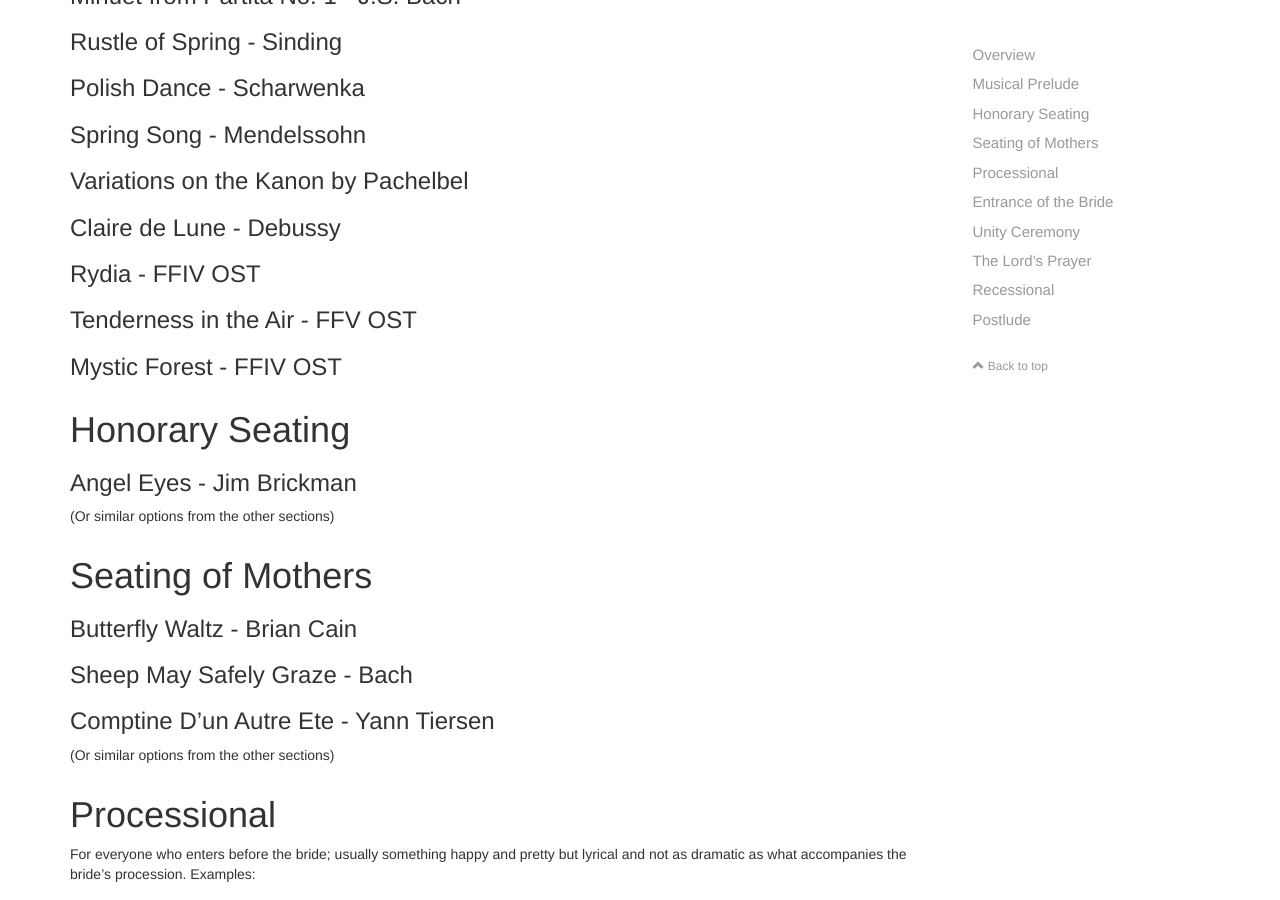
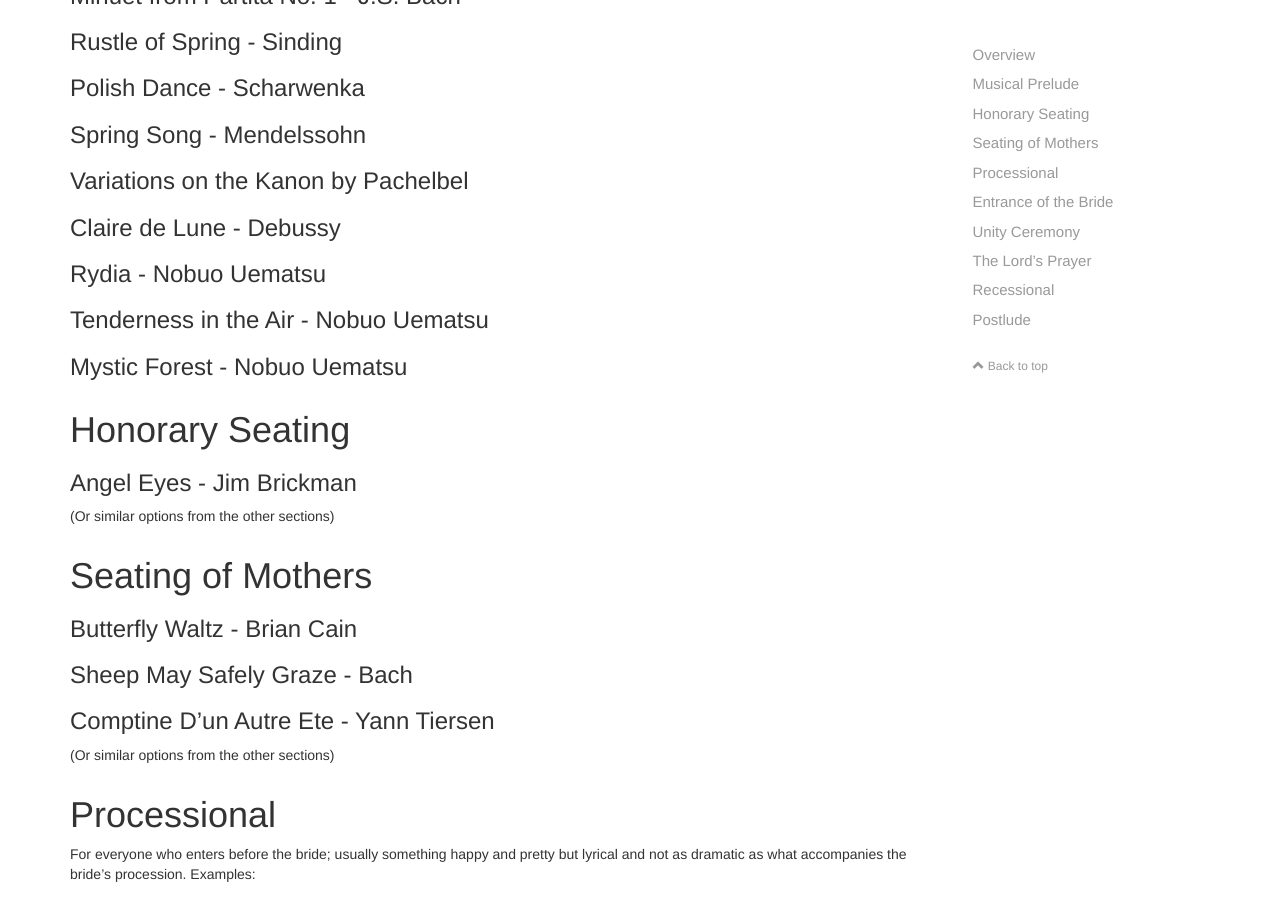
Before and after one commit to Jsunseri/jsunseri.github.io, a Jekyll site: the page built from isaac_haley_wedding_music.md, in a window 1280 px wide and 900 px high, scrolled down 833 px. Built offline with Jekyll 4.4.1, drawn with Linux system fonts in a browser that asks for light colours; nearby versions of some CDN libraries.

Commit message:
updated authorship

```diff
--- a/isaac_haley_wedding_music.md
+++ b/isaac_haley_wedding_music.md
@@ -34,9 +34,9 @@ it would be especially nice as part of the prelude.
 ### Spring Song - Mendelssohn
 ### Variations on the Kanon by Pachelbel
 ### Claire de Lune - Debussy
-### Rydia - FFIV OST
-### Tenderness in the Air - FFV OST
-### Mystic Forest - FFIV OST
+### Rydia - Nobuo Uematsu
+### Tenderness in the Air - Nobuo Uematsu
+### Mystic Forest - Nobuo Uematsu
 
 # Honorary Seating
 ### Angel Eyes - Jim Brickman
```
